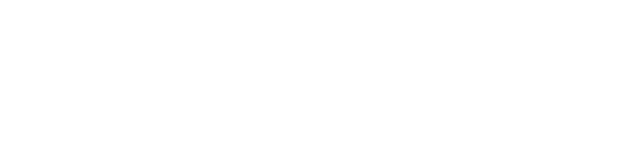
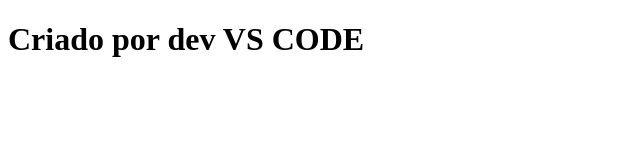
Before and after one commit to Gabriel170206/Aula_GIT_essencial, a plain HTML site: page index.htm in a window 1280 px wide. Shown: the whole page, without its empty margins (0-640 px from the left). Drawn offline with Linux system fonts and the light colour scheme.

Commit message:
título do corpo do site

```diff
--- a/index.htm
+++ b/index.htm
@@ -6,6 +6,6 @@
     <title>Git e Git Hub</title>
 </head>
 <body>
-
+  <h1>Criado por dev  VS CODE</h1>
 </body>
 </html>
```
